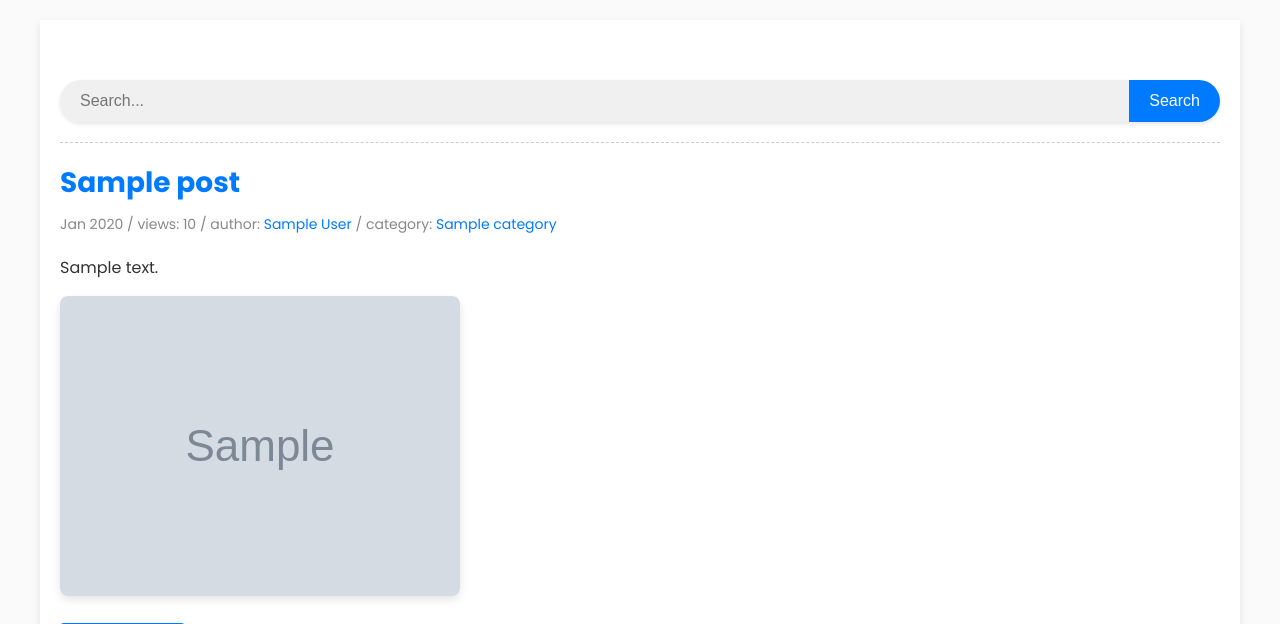
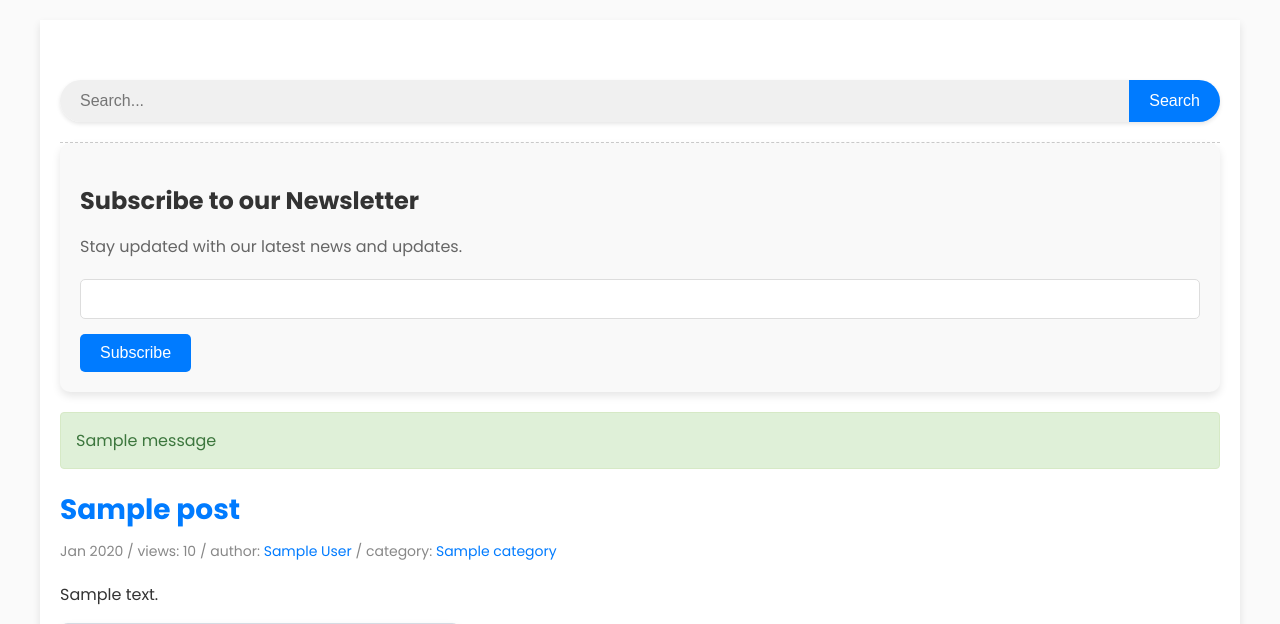
Before and after one commit to SaeedSaedi/Django_API, a Django app: page / in a window 1280 px wide. Shown: the part 123-747 px from the top of the page. Run offline with Django 5.2, Linux system fonts and the light colour scheme; tables that the repository leaves empty hold one stand-in row (values such as "Sample post"); grey boxes marked "Sample" are stand-in pictures; one stand-in notice (Sample message) is shown.

Commit message:
add newsletter form and alert to home

```diff
--- a/templates/blog/home.html
+++ b/templates/blog/home.html
@@ -11,6 +11,24 @@
             <button type="submit">Search</button>
         </form>
     </div>
+    <div class="newsletter-form-container">
+        <form class="newsletter-form" action="{% url 'blog:index' %}" method="post">
+            {% csrf_token %}
+            <h2>Subscribe to our Newsletter</h2>
+            <p>Stay updated with our latest news and updates.</p>
+            {{ newsletter_form.email }}
+            <button type="submit">Subscribe</button>
+        </form>
+    </div>
+    {% if messages %}
+    <div class="messages">
+        {% for message in messages %}
+        <div class="alert {% if message.tags %}alert-{{ message.tags }}{% endif %}" role="alert">
+            {{ message }}
+        </div>
+        {% endfor %}
+    </div>
+    {% endif %}
     {% for post in posts %}
     <div class="blog-post">
         <div class="post-title">
```
